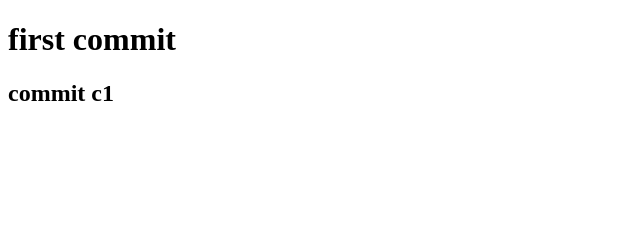
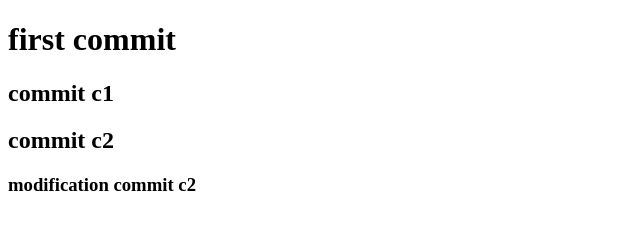
Before and after one commit to Simohamed2018/git-reset, a plain HTML site: page index.html in a window 1280 px wide. Shown: the whole page, without its empty margins (0-640 px from the left). Drawn offline with Linux system fonts and the light colour scheme.

Commit message:
commit c2

```diff
--- a/index.html
+++ b/index.html
@@ -8,5 +8,7 @@
 <body>
     <h1>first commit</h1>
     <h2>commit c1</h2>
+    <h2>commit c2</h2>
+    <h3>modification commit c2</h3>
 </body>
 </html>
```
